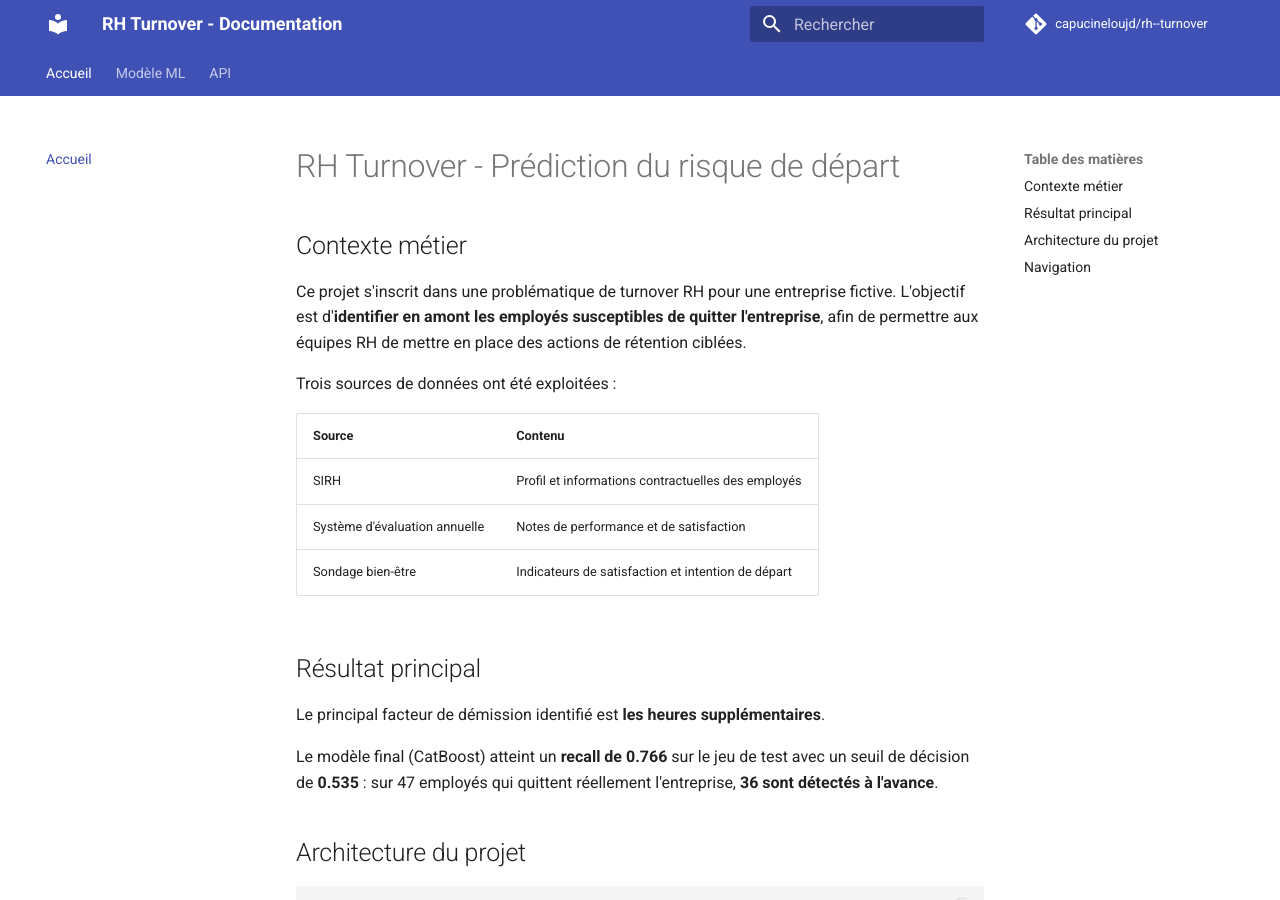
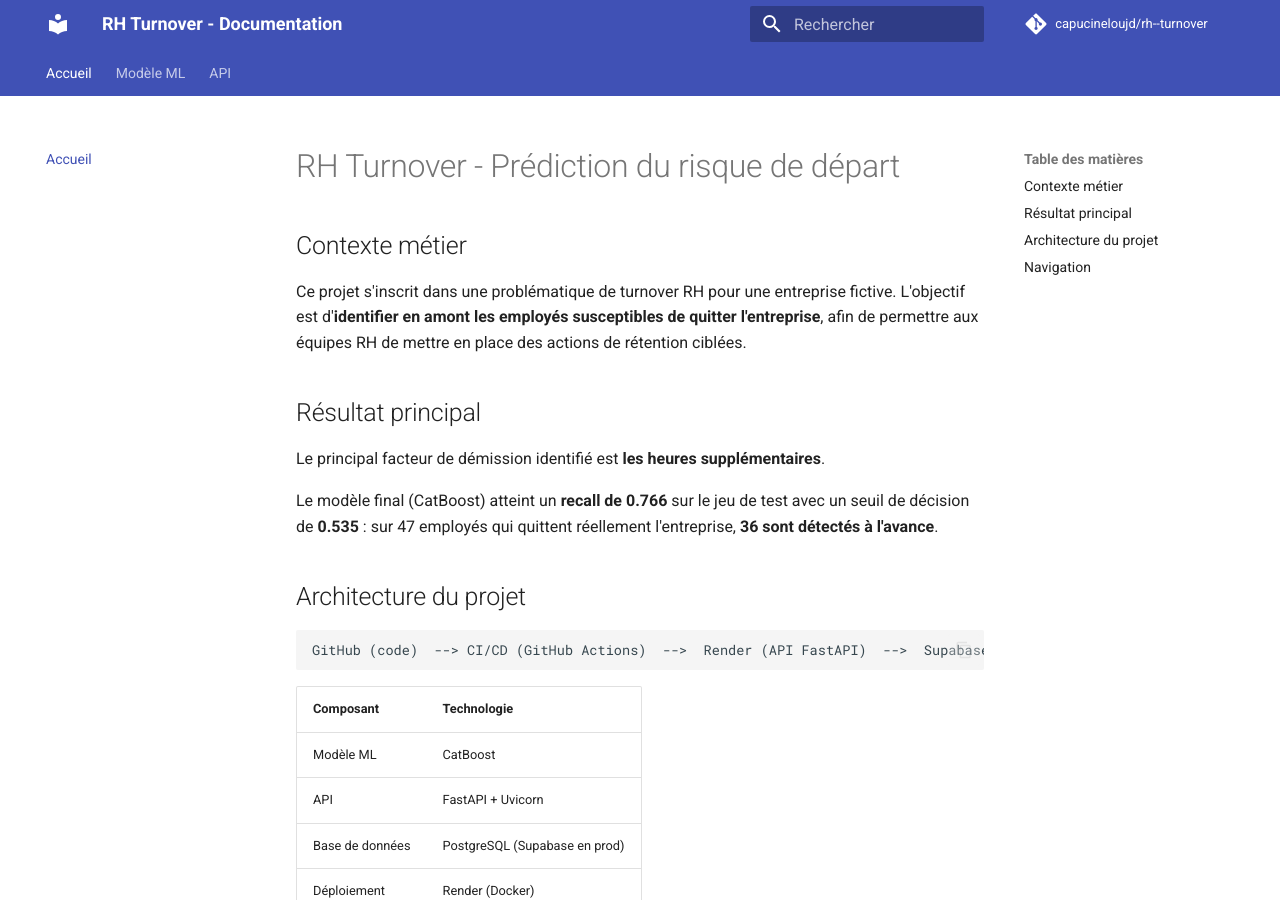
Before and after one commit to capucineloujd/rh--turnover, an MkDocs documentation site: the page built from docs/index.md, in a window 1280 px wide and 900 px high. Built offline with MkDocs 1.6.1 and Material for MkDocs 9.7.7, drawn with Linux system fonts in a browser that asks for light colours; comment, search, counter and statistics services are not loaded; some of the changed text lies outside the part shown.

Commit message:
docs: update index

````diff
--- a/docs/index.md
+++ b/docs/index.md
@@ -5,14 +5,6 @@
 Ce projet s'inscrit dans une problématique de turnover RH pour une entreprise fictive.
 L'objectif est d'**identifier en amont les employés susceptibles de quitter l'entreprise**,
 afin de permettre aux équipes RH de mettre en place des actions de rétention ciblées.
-
-Trois sources de données ont été exploitées :
-
-| Source | Contenu |
-|--------|---------|
-| SIRH | Profil et informations contractuelles des employés |
-| Système d'évaluation annuelle | Notes de performance et de satisfaction |
-| Sondage bien-être | Indicateurs de satisfaction et intention de départ |
 
 ## Résultat principal
 
@@ -24,7 +16,7 @@ sur 47 employés qui quittent réellement l'entreprise, **36 sont détectés à
 ## Architecture du projet
 
 ```
-GitHub (code)  →  CI/CD (GitHub Actions)  →  Render (API FastAPI)  →  Supabase (PostgreSQL)
+GitHub (code)  --> CI/CD (GitHub Actions)  -->  Render (API FastAPI)  -->  Supabase (PostgreSQL)
 ```
 
 | Composant | Technologie |
````
